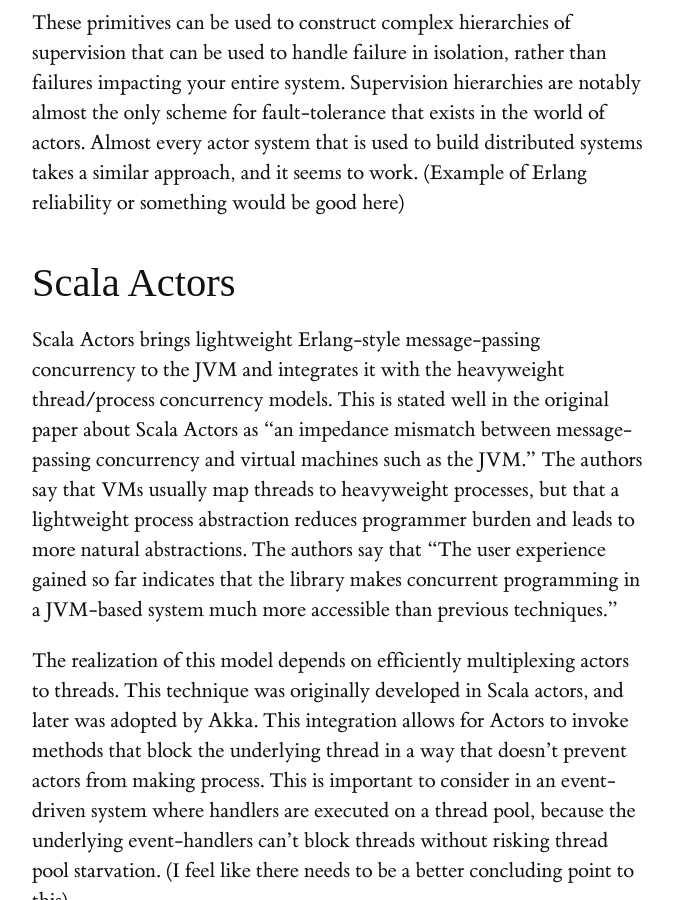
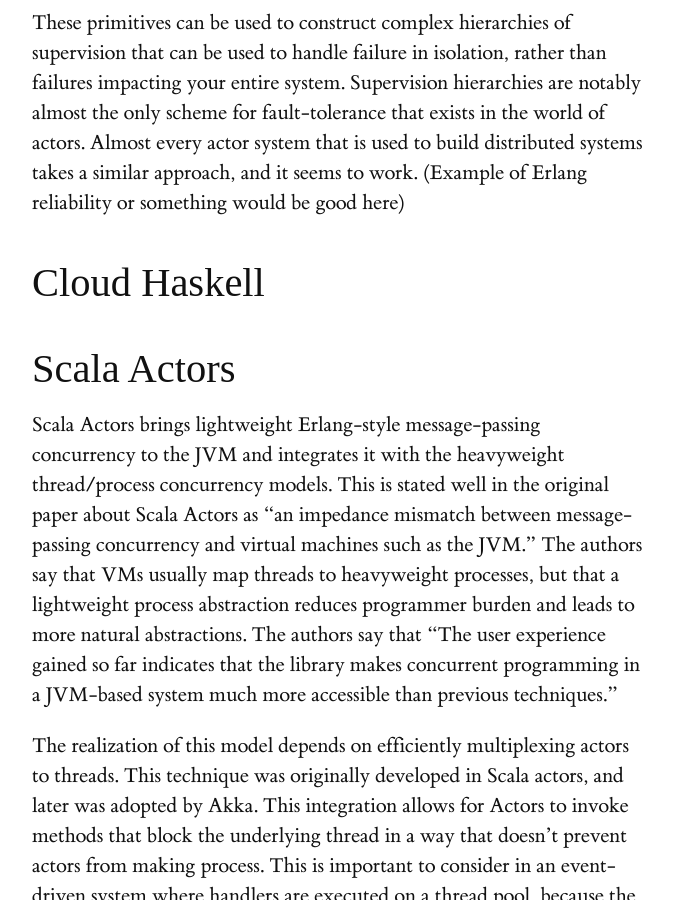
Before and after one commit to heathermiller/dist-prog-book, a Jekyll site: the page built from chapter/3/message-passing.md, in a window 1280 px wide and 900 px high, scrolled down 4447 px. Shown: the whole window, without its empty margins (128-801 px from the left). Built offline with Jekyll 4.4.1, drawn with Linux system fonts in a browser that asks for light colours; some web fonts are replaced.

Commit message:
Add Cloud Haskell section heading

```diff
--- a/chapter/3/message-passing.md
+++ b/chapter/3/message-passing.md
@@ -56,6 +56,8 @@
 * `link`: two-way notification of process failure/shutdown allowing for coordinated termination
 
 These primitives can be used to construct complex hierarchies of supervision that can be used to handle failure in isolation, rather than failures impacting your entire system. Supervision hierarchies are notably almost the only scheme for fault-tolerance that exists in the world of actors. Almost every actor system that is used to build distributed systems takes a similar approach, and it seems to work. (Example of Erlang reliability or something would be good here)
+
+## Cloud Haskell
 
 ## Scala Actors
 
```
